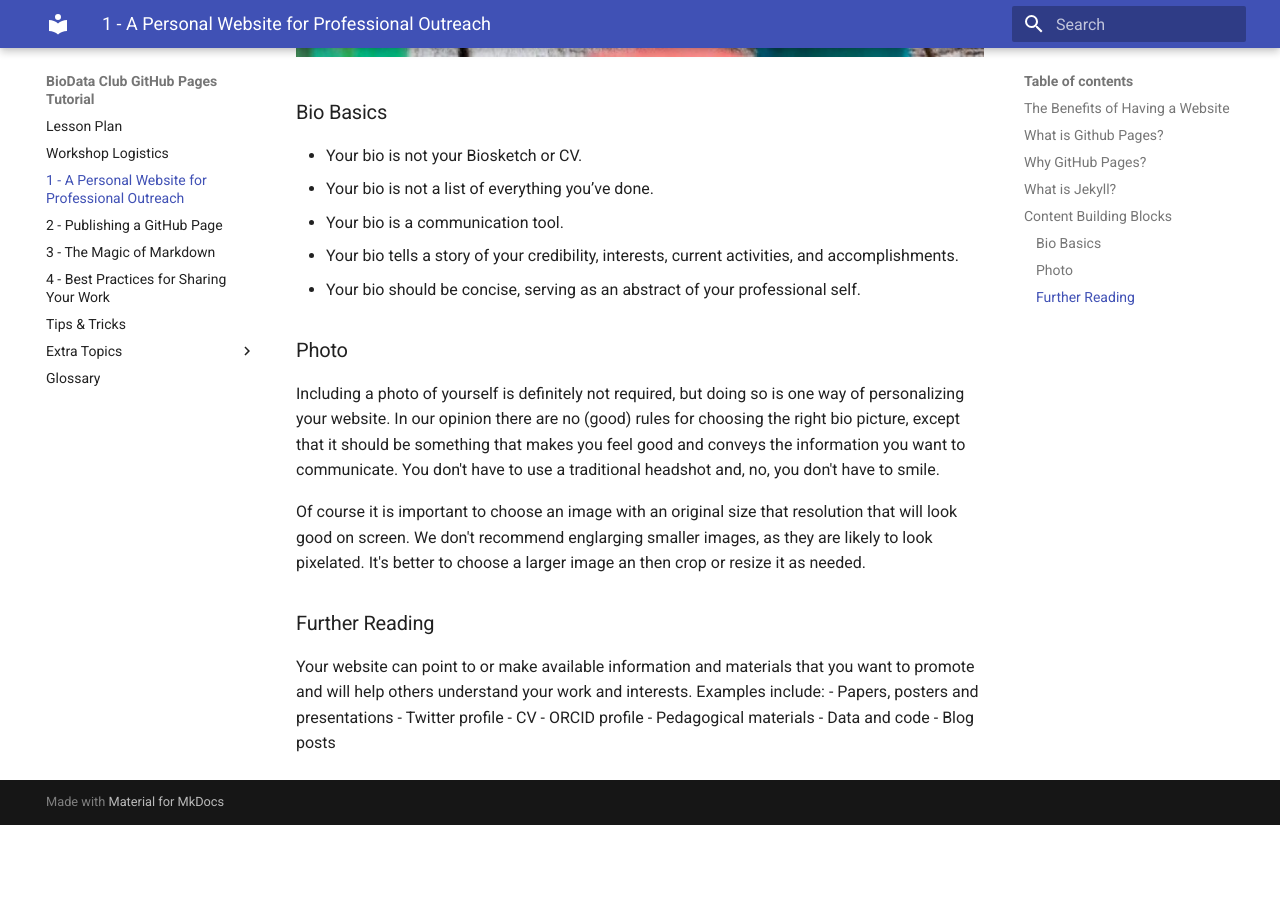
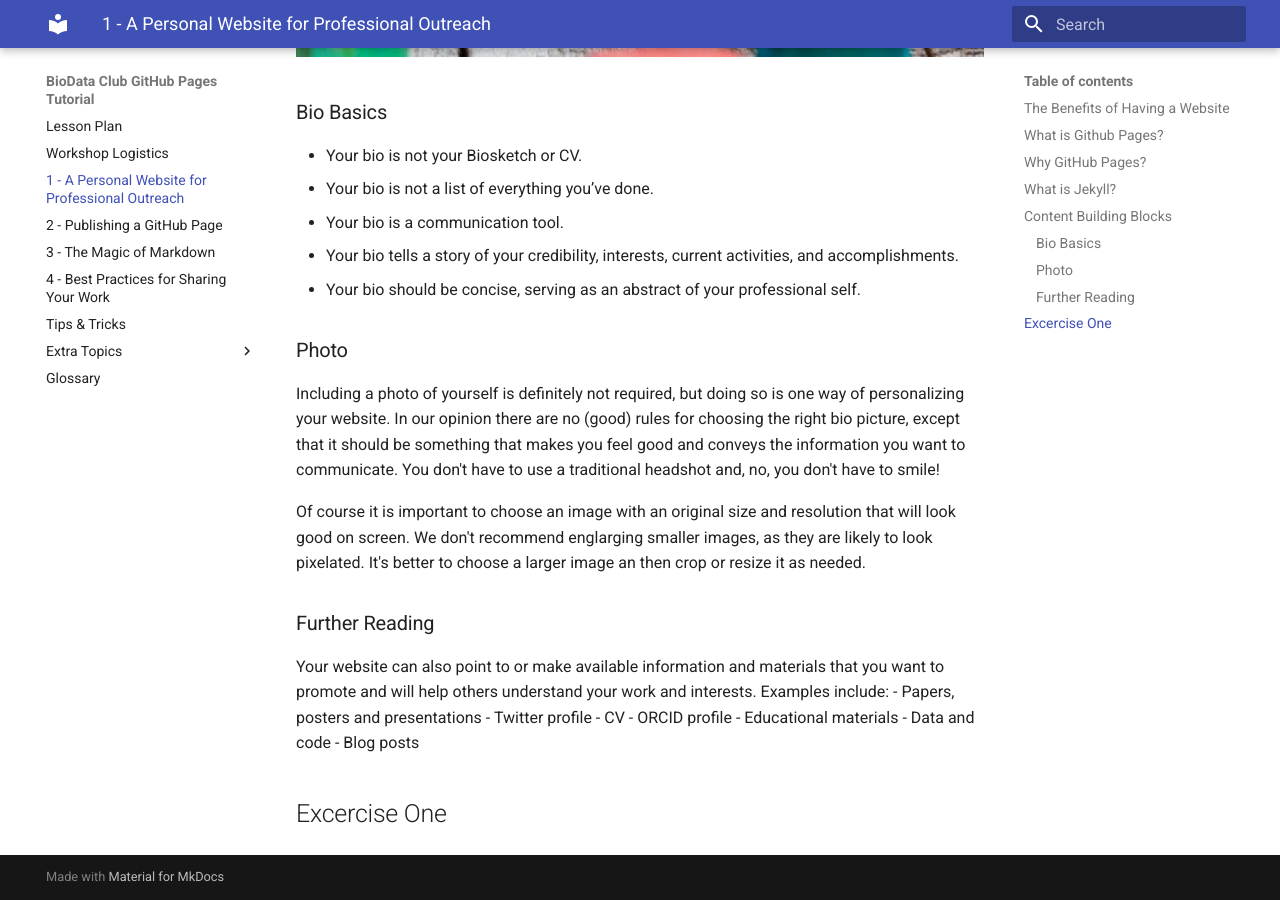
Before and after one commit to BioData-Club/ghpages-rtd, an MkDocs documentation site: the page built from docs/lessons/1.md, in a window 1280 px wide and 900 px high, scrolled down 2520 px. Built offline with MkDocs 1.6.1 and Material for MkDocs 9.7.7, drawn with Linux system fonts in a browser that asks for light colours; old or Windows-style settings are respelled for this version of MkDocs; before the commit the page ends 3345 px from its top, so only the background shows below that; some of the changed text lies outside the part shown.

Commit message:
Update 1.md

```diff
--- a/docs/lessons/1.md
+++ b/docs/lessons/1.md
@@ -39,15 +39,16 @@
 - Your bio tells a story of your credibility, interests, current activities, and accomplishments.
 - Your bio should be concise, serving as an abstract of your professional self.
 ### Photo
-Including a photo of yourself is definitely not required, but doing so is one way of personalizing your website.  In our opinion there are no (good) rules for choosing the right bio picture, except that it should be something that makes you feel good and conveys the information you want to communicate. You don't have to use a traditional headshot and, no, you don't have to smile.
+Including a photo of yourself is definitely not required, but doing so is one way of personalizing your website.  In our opinion there are no (good) rules for choosing the right bio picture, except that it should be something that makes you feel good and conveys the information you want to communicate. You don't have to use a traditional headshot and, no, you don't have to smile!
 
-Of course it is important to choose an image with an original size that resolution that will look good on screen.  We don't recommend englarging smaller images, as they are likely to look pixelated.  It's better to choose a larger image an then crop or resize it as needed.
+Of course it is important to choose an image with an original size and resolution that will look good on screen.  We don't recommend englarging smaller images, as they are likely to look pixelated.  It's better to choose a larger image an then crop or resize it as needed.
 ### Further Reading
-Your website can point to or make available information and materials that you want to promote and will help others understand your work and interests.  Examples include:
+Your website can also point to or make available information and materials that you want to promote and will help others understand your work and interests.  Examples include:
 - Papers, posters and presentations
 - Twitter profile
 - CV
 - ORCID profile
-- Pedagogical materials
+- Educational materials
 - Data and code
 - Blog posts
+## Excercise One
```
Also changed, not shown: other parts of docs/lessons/1.md (+2 -2 lines).
